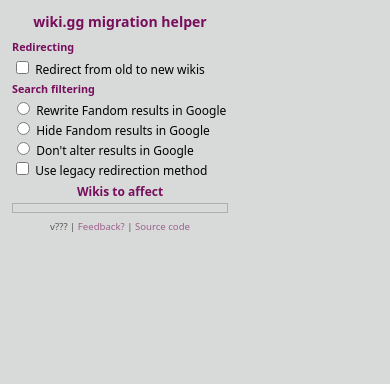
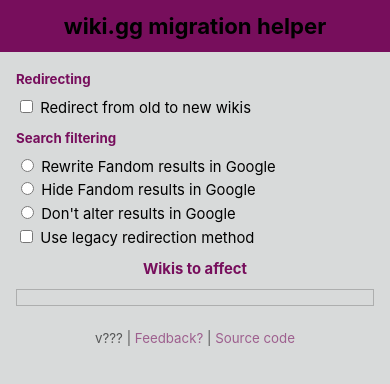
Before and after one commit to freedomgamesdev/wikigg-redirect-extension, a website: page popup.html in a window 390 px wide. Drawn offline with Linux system fonts and the light colour scheme; files whose address does not match are found by name.

Commit message:
refactor: small popup UI changes for nicer mobile UX
Issue: #9

```diff
--- a/popup.html
+++ b/popup.html
@@ -18,6 +18,7 @@
                     --background-colour: #272828;
                     --text-colour: #ebebeb;
                     --accent-colour: #e348bb;
+                    --accent-colour--text-against: #000;
                     --spacer-colour: #525353;
                     --icon-filter: invert(1);
                     --bottom-links-opacity: 0.8;
@@ -29,14 +30,18 @@
             }
 			body {
 				margin: 0;
-				max-width: 240px;
-				width: 240px;
-				font-family: system-ui, "Segoe UI", Roboto, Helvetica, Arial, sans-serif;
-				font-size: 75%;
-                padding: 1em;
+				max-width: 600px;
+				width: 100%;
+				font-family: Inter, system-ui, "Segoe UI", Roboto, Helvetica, Arial, sans-serif;
+				font-size: .85em;
+                line-height: 1.6;
+                padding: 1rem;
                 background-color: var(--background-colour);
                 color: var(--text-colour);
                 accent-color: var(--accent-colour);
+                display: flex;
+                flex-direction: column;
+                overflow: hidden;
 			}
             h3,
             h4,
@@ -84,6 +89,7 @@
                 overflow-y: auto;
                 max-height: 350px;
                 font-size: 105%;
+                flex-grow: 1;
             }
             #wikis-container {
                 scrollbar-width: thin;
@@ -166,6 +172,29 @@
                 font-size: 80%;
                 opacity: var(--bottom-links-opacity);
             }
+
+            @media screen and (max-device-width: 900px) {
+                :root {
+                    --spacing: 1em;
+                }
+                body {
+                    font-size: 0.925em;
+                    max-height: 100vh;
+                }
+                h3 {
+                    margin: -1rem -1rem 0.5em;
+                    padding: 0.5rem;
+                    background: var(--accent-colour);
+                    color: var(--accent-colour--text-against);
+                    font-size: 1.5em;
+                }
+                #wikis-container {
+                    max-height: unset;
+                }
+                #bottom-links {
+                    font-size: 90%;
+                }
+            }
 		</style>
 	</head>
 	<body>
```
